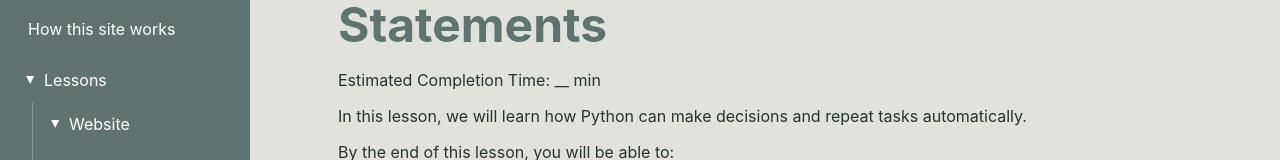
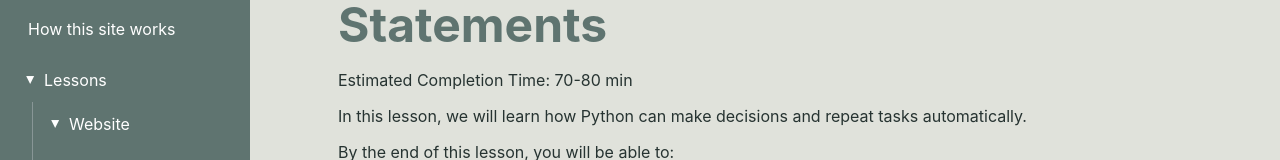
Before and after one commit to innovator-branchout/code-site-download, a SvelteKit app: page /lessons/python/lesson_2 in a window 1280 px wide. Shown: the part 128-288 px from the top of the page. Built offline with nearby package versions, Linux system fonts and the light colour scheme; no server answers.

Commit message:
filled in the estimated completion time lesson 2

```diff
--- a/src/routes/lessons/python/lesson_2/+page.svelte
+++ b/src/routes/lessons/python/lesson_2/+page.svelte
@@ -257,7 +257,7 @@
 </script>
 <main>
     <h1>Lesson 2 - Loops & Conditional Statements </h1>
-    <p>Estimated Completion Time: __ min</p>
+    <p>Estimated Completion Time: 70-80 min</p>
     <p>In this lesson, we will learn how Python can make decisions and repeat tasks automatically.</p>
 
     <p>By the end of this lesson, you will be able to:</p>
```
